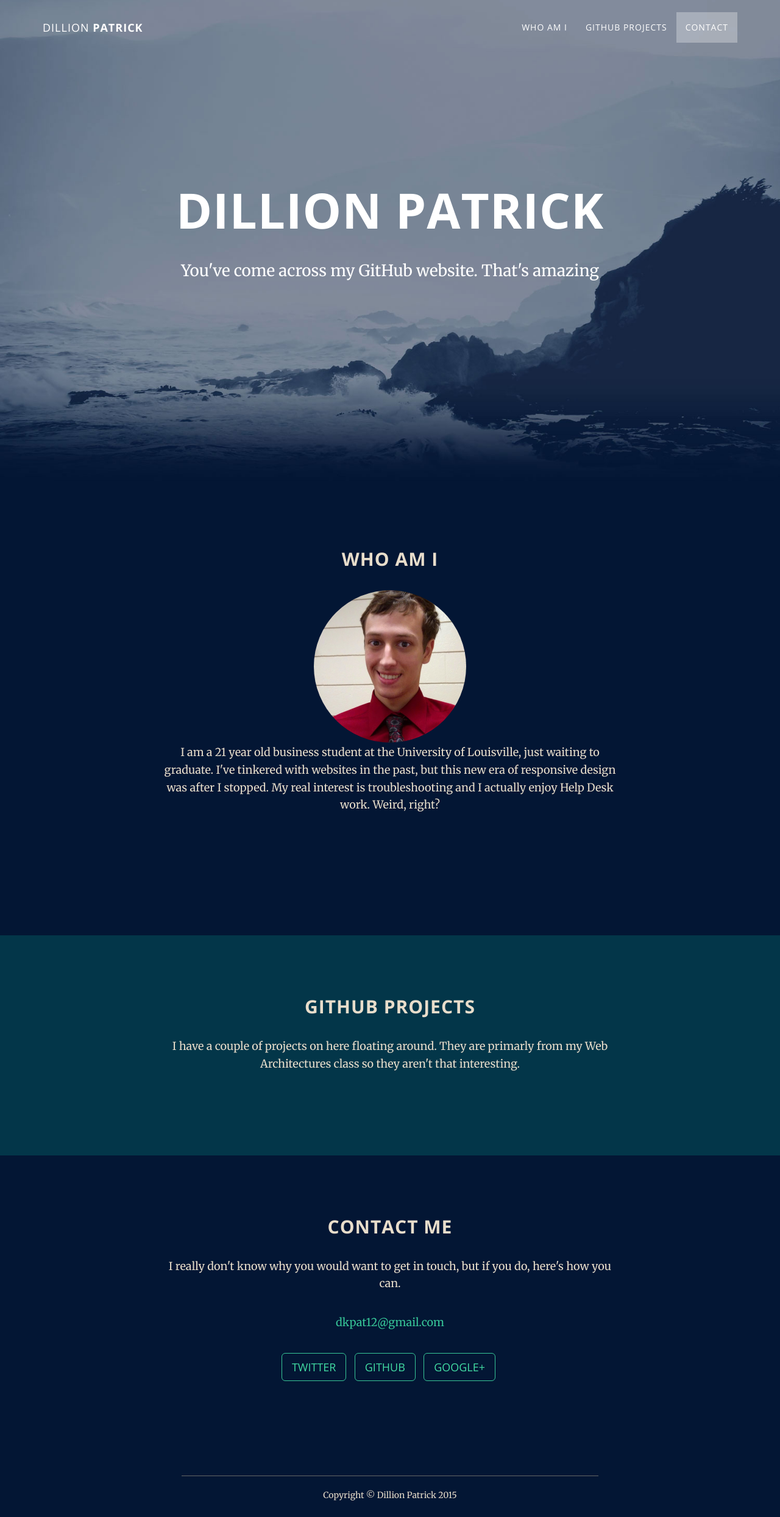
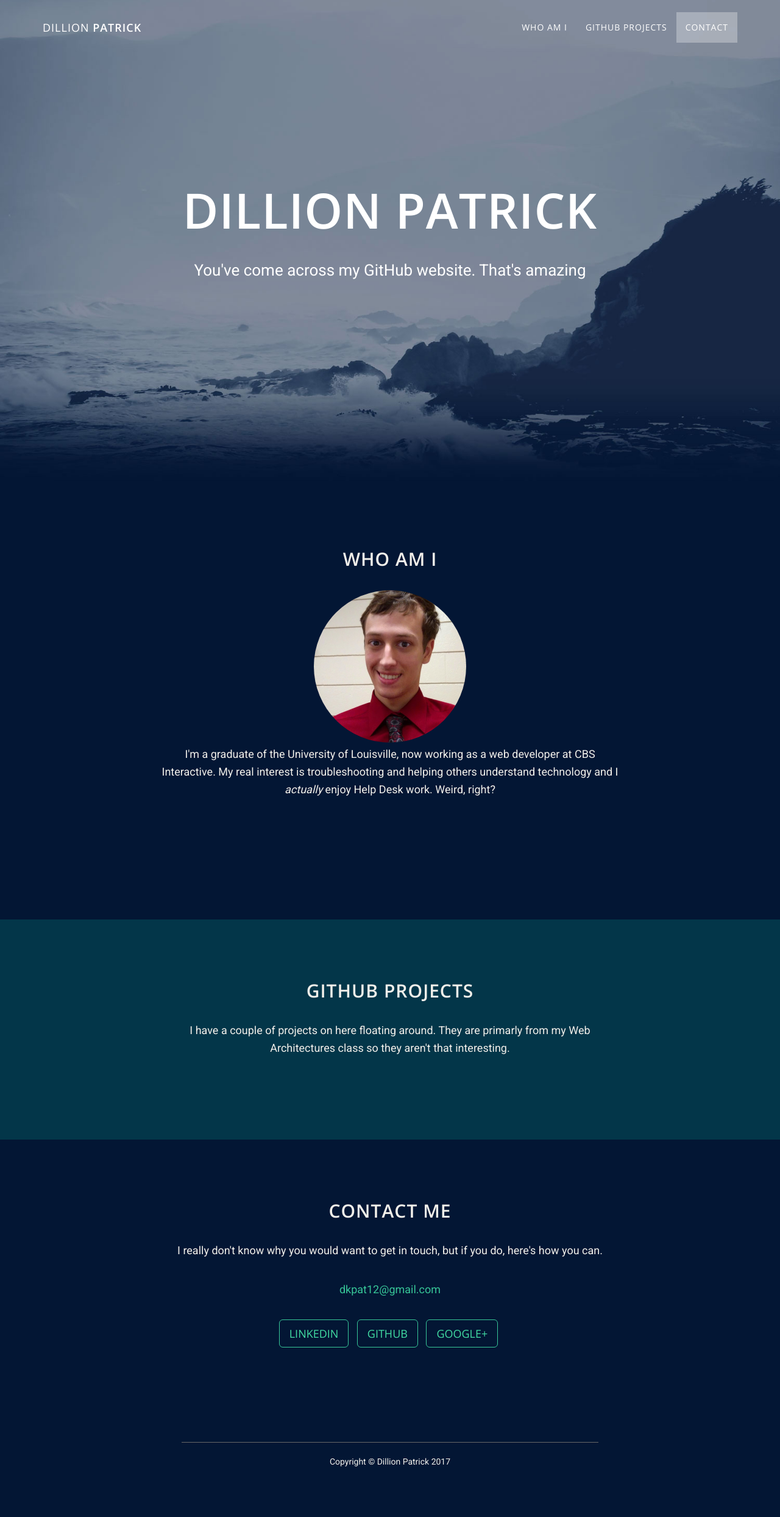
Before and after one commit to dkpat12/dkpat12.github.io, a plain HTML site: page index.html in a window 1280 px wide. Shown: the whole page at 61% size. After the commit the page ends 2434 px from the top, so only its background shows below. Drawn offline with nearby package versions, Linux system fonts and the light colour scheme.

Commit message:
Refresh website design a tiny bit, and update some info

```diff
--- a/css/grayscale.css
+++ b/css/grayscale.css
@@ -7,8 +7,8 @@
 body {
     width: 100%;
     height: 100%;
-    font-family: Merriweather,Georgia,"Times New Roman",Times,serif;
-    color: #E8DDCB;
+    font-family: 'Roboto', sans-serif;
+    color: #F2EFEA;
     background-color: #031634;
 }
 
@@ -26,7 +26,7 @@ h6 {
     margin: 0 0 35px;
     text-transform: uppercase;
     font-family: "Open Sans","Helvetica Neue",Helvetica,Arial,sans-serif;
-    font-weight: 700;
+    font-weight: 600;
     letter-spacing: 1px;
 }
 
@@ -70,7 +70,7 @@ a:focus {
 }
 
 .navbar-custom .navbar-brand {
-    font-weight: 700;
+    font-weight: 600;
 }
 
 .navbar-custom .navbar-brand:focus {
--- a/css/styles.css
+++ b/css/styles.css
@@ -33,7 +33,7 @@ footer.container:before {
 	background-position:center;
 	background-size:contain;
 	width:auto;
-	margin:2px auto;
+	margin:5px auto;
 	padding:125px;
 	max-width:250px;
 	max-height:250px;
--- a/index.html
+++ b/index.html
@@ -18,8 +18,7 @@
     <link href="css/styles.css" rel="stylesheet">
 
     <!-- Custom Fonts -->
-    <link href='http://fonts.googleapis.com/css?family=Open+Sans:400,700' rel='stylesheet' type='text/css'>
-    <link href='http://fonts.googleapis.com/css?family=Merriweather:400,400italic,700,700italic' rel='stylesheet' type='text/css'>
+    <link href="https://fonts.googleapis.com/css?family=Open+Sans:400,600|Roboto" rel="stylesheet">
 
     <!-- HTML5 Shim and Respond.js IE8 support of HTML5 elements and media queries -->
     <!-- WARNING: Respond.js doesn't work if you view the page via file:// -->
@@ -89,7 +88,7 @@
             <div class="col-lg-8 col-lg-offset-2">
                 <h2>Who am I</h2>
                 <div class="profile-picture"></div>
-                <p>I am a 21 year old business student at the University of Louisville, just waiting to graduate. I've tinkered with websites in the past, but this new era of responsive design was after I stopped. My real interest is  troubleshooting and I actually enjoy Help Desk work. Weird, right?</p>
+                <p>I'm a graduate of the University of Louisville, now working as a web developer at CBS Interactive. My real interest is troubleshooting and helping others understand technology and I <em>actually</em> enjoy Help Desk work. Weird, right?</p>
                 <p>&nbsp;</p>
             </div>
         </div>
@@ -117,13 +116,13 @@
                 <p><a href="mailto:dkpat12@gmail.com">dkpat12@gmail.com</a></p>
                 <ul class="list-inline banner-social-buttons">
                     <li>
-                        <a href="https://twitter.com/dkpat1" class="btn btn-default btn-lg"><i class="fa fa-twitter fa-fw"></i> <span class="network-name">Twitter</span></a>
+                        <a href="https://linkedin.com/in/dkpat" class="btn btn-default btn-lg"><span class="network-name">LinkedIn</span></a>
                     </li>
                     <li>
-                        <a href="https://github.com/dkpat12" class="btn btn-default btn-lg"><i class="fa fa-github fa-fw"></i> <span class="network-name">Github</span></a>
+                        <a href="https://github.com/dkpat12" class="btn btn-default btn-lg"><span class="network-name">Github</span></a>
                     </li>
                     <li>
-                        <a href="https://plus.google.com/+DillionPatrick" class="btn btn-default btn-lg"><i class="fa fa-google-plus fa-fw"></i> <span class="network-name">Google+</span></a>
+                        <a href="https://plus.google.com/+DillionPatrick" class="btn btn-default btn-lg"><span class="network-name">Google+</span></a>
                     </li>
                 </ul>
             </div>
@@ -134,7 +133,7 @@
     <footer class="page-footer">
         <div class="container text-center">
         <hr/>
-            <p>Copyright &copy; Dillion Patrick 2015</p>
+            <p>Copyright &copy; Dillion Patrick 2017</p>
         </div>
     </footer>
 
```
